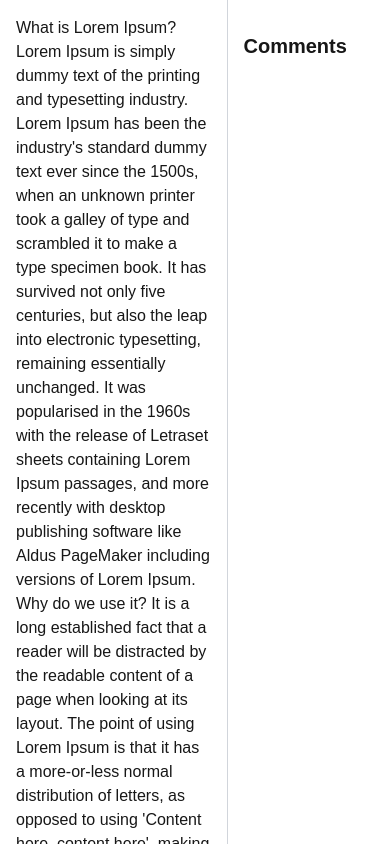
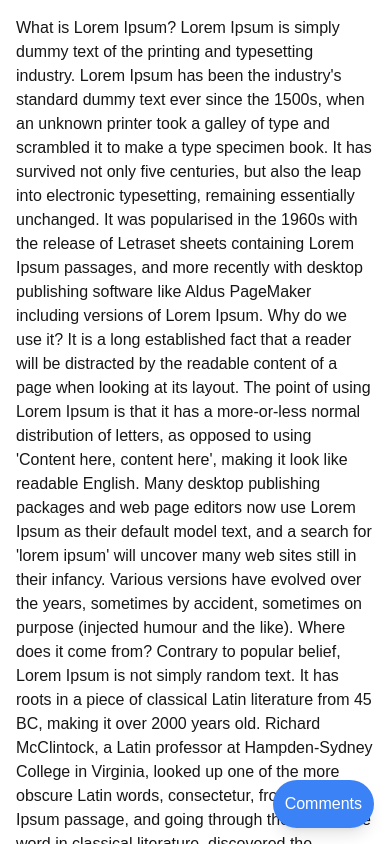
Before and after one commit to Classy-Endevours/review-system-sample, a Next.js app: page / in a window 390 px wide. Shown: the top 844 px of the page. Built offline with nearby package versions, Linux system fonts and the light colour scheme.

Commit message:
Added responsiveness

```diff
--- a/app/components/ReviewPage.tsx
+++ b/app/components/ReviewPage.tsx
@@ -105,7 +105,7 @@ const useComments = (textUrl) => {
 
 const ReviewSystem = ({ textUrl }) => {
     const textRef = useRef(null);
-    const commentsRef = useRef(null);
+    const [showPopover, setShowPopover] = useState(false);
 
     const {
         textData,
@@ -129,10 +129,7 @@ const ReviewSystem = ({ textUrl }) => {
         if (selected) {
             setSelectedText(selected);
             setHighlightColor('#ffff00'); // Reset to default color
-
-            if (commentsRef.current) {
-                commentsRef.current.scrollIntoView({ behavior: 'smooth', block: 'start' });
-            }
+            setShowPopover(true); // Show add comment popover
         }
     };
 
@@ -144,20 +141,20 @@ const ReviewSystem = ({ textUrl }) => {
     };
 
     return (
-        <div className="flex">
+        <div className="flex flex-col md:flex-row">
             {/* Left side: Display text */}
             <div
-                className="w-7/12 p-4 border-r border-gray-300 relative"
+                className="w-full md:w-7/12 p-4 border-b md:border-r border-gray-300 relative"
                 onMouseUp={handleTextSelection}
                 ref={textRef}
                 dangerouslySetInnerHTML={{ __html: textData }}
             />
 
             {/* Right side: Display comments */}
-            <div className="flex flex-col w-5/12 fixed max-h-screen overflow-y-scroll right-0 bg-white p-4">
-                <div ref={commentsRef}>
-                    {selectedText && (
-                        <div>
+            <div className={`fixed bottom-0 sm:bottom-auto right-0 w-full md:w-5/12 bg-white p-4 transition-transform ${showPopover ? 'translate-y-0' : 'translate-y-full'} md:translate-y-0 md:h-auto md:overflow-visible`}>
+                <div className={`max-h-80 md:max-h-none overflow-y-auto ${showPopover ? 'block' : 'hidden'} md:block`}>
+                    {showPopover && (
+                        <div className="mb-4">
                             <h4 className="text-lg font-semibold">{editIndex !== null ? 'Edit Comment' : 'Add Comment'}</h4>
                             <p className="italic">{selectedText}</p>
                             <div className="mb-2">
@@ -216,6 +213,14 @@ const ReviewSystem = ({ textUrl }) => {
                     </div>
                 </div>
             </div>
+
+            {/* Floating button for mobile view */}
+            <button
+                onClick={() => setShowPopover(!showPopover)}
+                className="fixed bottom-4 right-4 bg-blue-500 text-white rounded-full p-3 shadow-lg md:hidden"
+            >
+                {showPopover ? 'Close' : 'Comments'}
+            </button>
         </div>
     );
 };
```
